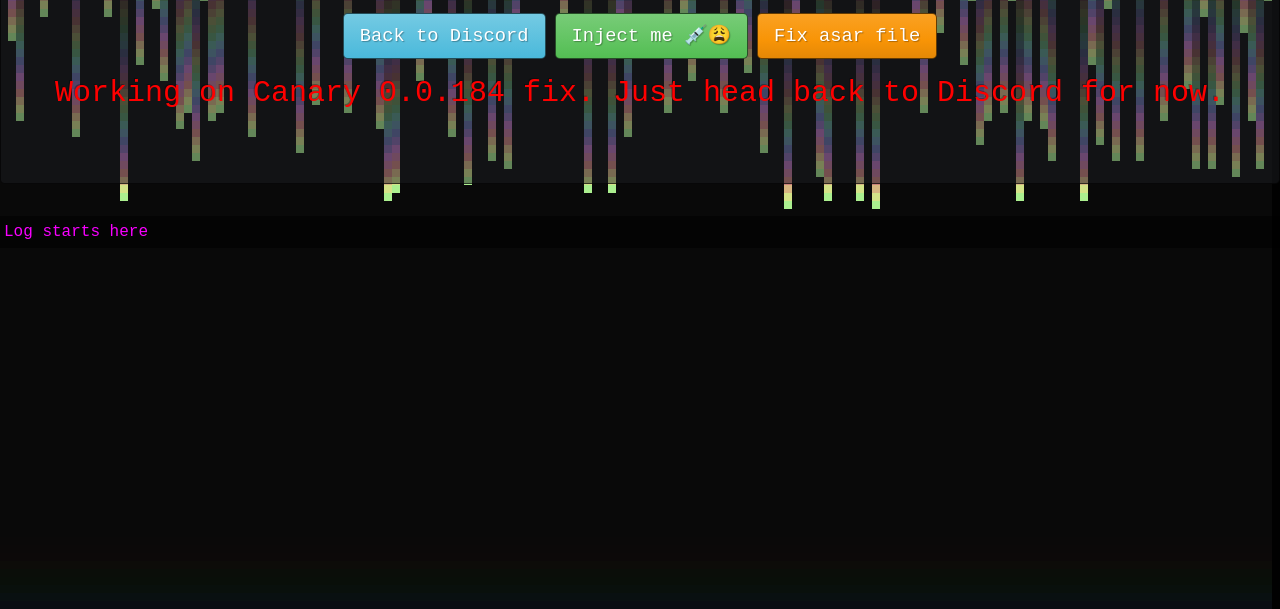
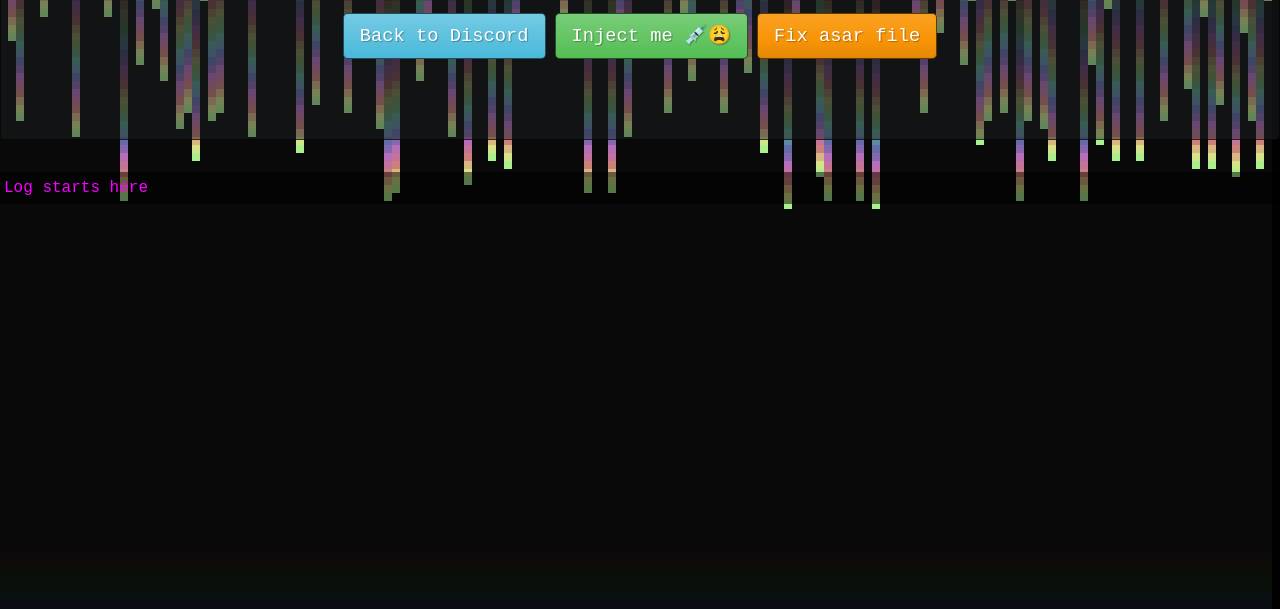
Before and after one commit to twilight-sparkle-irl/cynergy, a plain HTML site: page channels/@me/index.html in a window 1280 px wide. Shown: the part 191-800 px from the top of the page. Drawn offline with nearby package versions, Linux system fonts and the light colour scheme; a script that the page names is missing.

Commit message:
remove warning

```diff
--- a/channels/@me/index.html
+++ b/channels/@me/index.html
@@ -94,7 +94,6 @@
                     <button class="btn btn-lg btn-success" role="button" onclick="injectme()">Inject me &#x1F489;&#x1F629;</button>
                     <button class="btn btn-lg btn-warning" role="button" onclick="asarunpwn()">Fix asar file</button>
                 </p>
-                <h2 style="color:red;">Working on Canary 0.0.184 fix. Just head back to Discord for now.</h2>
             </div>
 
             <div id="logger" class="rainbowme" style="background-color:rgba(0,0,0,0.5); font-size:16px; width:100%; padding:4px;">Log starts here</div>
```
